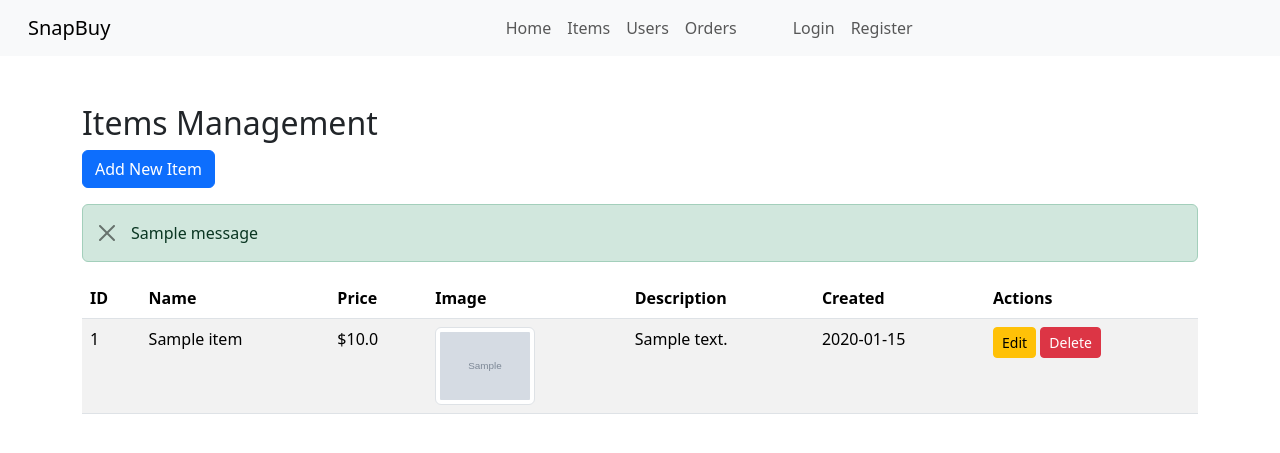
After one commit to tanloc04/DATN-AI, a Flask app: page /items in a window 1280 px wide. The commit adds this page. Shown: the top 453 px of the page. Run offline with Flask 3, Linux system fonts and the light colour scheme; tables that the repository leaves empty hold one stand-in row (values such as "Sample post"); grey boxes marked "Sample" are stand-in pictures; one stand-in notice (Sample message) is shown.

Commit message:
Table của Item và mấy form từ list, add, edit, delete của Item

```diff
--- a/SnapBuyWeb/market/routes.py
+++ b/SnapBuyWeb/market/routes.py
@@ -1,9 +1,8 @@
 from flask_login import login_user
-
 from market import app, db
 from flask import request, render_template, redirect, url_for, flash
-from market.models import Admin
-from market.forms import AdminRegisterForm, AdminLoginForm
+from market.models import Admin, Item
+from market.forms import AdminRegisterForm, AdminLoginForm, ItemForm
 
 @app.route('/')
 @app.route('/home')
@@ -12,56 +11,71 @@ def home_page():
 
 @app.route('/market')
 def market_page():
-    return render_template('market.html', products=products)
+    items = Item.query.all()
+    return render_template('market.html', items=items)
 
-@app.route('/add', methods=['GET', 'POST'])
-def add_product():
-    if request.method == 'POST':
-        name = request.form['name']
-        price = request.form['price']
-        description = request.form['description']
-        new_id = products[-1]['id'] + 1 if products else 1
-        products.append({
-            "id": new_id,
-            "name": name,
-            "price": price,
-            "description": description
-        })
-        return redirect(url_for('market_page'))
-    return render_template('add.html')
 
-@app.route('/delete/<int:id>')
-def delete_product(id):
-    global products
-    products = [p for p in products if p['id'] != id]
-    return redirect(url_for('market_page'))
+@app.route('/items')
+#@login_required
+def item_list():
+    items = Item.query.all()
+    return render_template('item/list.html', items=items)
 
-@app.route('/edit/<int:id>', methods=['GET', 'POST'])
-def edit_product(id):
-    product = next((p for p in products if p['id'] == id), None)
-    if not product:
-        return "NOT AVAILABLE", 404
 
-    if request.method == 'POST':
-        product['name'] = request.form['name']
-        product['price'] = request.form['price']
-        product['description'] = request.form['description']
-        return redirect(url_for('market_page'))
+@app.route('/items/add', methods=['GET', 'POST'])
+def add_item():
+    form = ItemForm()
+    if form.validate_on_submit():
+        item = Item(
+            name=form.name.data,
+            price=form.price.data,
+            description=form.description.data,
+            image_url=form.image_url.data
+        )
+        try:
+            db.session.add(item)
+            db.session.commit()
+            flash(f'Item "{item.name}" has been added successfully!', 'success')
+            return redirect(url_for('item_list'))
+        except Exception as e:
+            db.session.rollback()
+            flash(f'Error adding item: {str(e)}', 'danger')
+    return render_template('item/add.html', form=form)
 
-    return render_template('edit.html', product=product)
 
-@app.route('/orders')
-def order_list():
-    return render_template('orders.html', orders=orders)
+@app.route('/items/edit/<int:id>', methods=['GET', 'POST'])
+def edit_item(id):
+    item = Item.query.get_or_404(id)
+    form = ItemForm(obj=item)
 
-@app.route('/update_order/<int:id>', methods=['POST'])
-def update_order(id):
-    new_status = request.form.get('status')
-    for order in orders:
-        if order['id'] == id:
-            order['status'] = new_status
-            break
-    return redirect(url_for('order_list'))
+    if form.validate_on_submit():
+        item.name = form.name.data
+        item.price = form.price.data
+        item.description = form.description.data
+        item.image_url = form.image_url.data
+        try:
+            db.session.commit()
+            flash(f'Item "{item.name}" has been updated successfully!', 'success')
+            return redirect(url_for('item_list'))
+        except Exception as e:
+            db.session.rollback()
+            flash(f'Error updating item: {str(e)}', 'danger')
+
+    return render_template('item/edit.html', form=form, item=item)
+
+
+@app.route('/items/delete/<int:id>')
+def delete_item(id):
+    item = Item.query.get_or_404(id)
+    item_name = item.name
+    try:
+        db.session.delete(item)
+        db.session.commit()
+        flash(f'Item "{item_name}" has been deleted successfully!', 'success')
+    except Exception as e:
+        db.session.rollback()
+        flash(f'Error deleting item: {str(e)}', 'danger')
+    return redirect(url_for('item_list'))
 
 @app.route('/admin/register', methods=['GET', 'POST'])
 def register_admin():
--- a/SnapBuyWeb/market/templates/base.html
+++ b/SnapBuyWeb/market/templates/base.html
@@ -7,6 +7,9 @@
 
     <!-- Bootstrap CSS -->
     <link rel="stylesheet" href="https://cdn.jsdelivr.net/npm/bootstrap@5.3.7/dist/css/bootstrap.rtl.min.css" integrity="sha384-Xbg45MqvDIk1e563NLpGEulpX6AvL404DP+/iCgW9eFa2BqztiwTexswJo2jLMue" crossorigin="anonymous">
+    <!-- Bootstrap Icons -->
+    <link rel="stylesheet" href="https://cdn.jsdelivr.net/npm/bootstrap-icons@1.11.0/font/bootstrap-icons.css">
+
     <title>
       {% block title %}
       {% endblock %}
@@ -15,17 +18,17 @@
   <body>
     <nav class="navbar navbar-expand-lg bg-body-tertiary">
       <div class="container-fluid">
-        <a class="navbar-brand" href="#">SnapBuy</a>
+        <a class="navbar-brand" href="{{ url_for('home_page') }}">SnapBuy</a>
         <button class="navbar-toggler" type="button" data-bs-toggle="collapse" data-bs-target="#navbarSupportedContent" aria-controls="navbarSupportedContent" aria-expanded="false" aria-label="Toggle navigation">
           <span class="navbar-toggler-icon"></span>
         </button>
         <div class="collapse navbar-collapse" id="navbarSupportedContent">
           <ul class="navbar-nav me-auto mb-2 mb-lg-0">
             <li class="nav-item">
-              <a class="nav-link active" aria-current="page" href="#">Home</a>
+              <a class="nav-link" href="{{ url_for('home_page') }}">Home</a>
             </li>
             <li class="nav-item">
-              <a class="nav-link" href="#">Items</a>
+              <a class="nav-link" href="{{ url_for('item_list') }}">Items</a>
             </li>
             <li class="nav-item">
               <a class="nav-link" href="#">Users</a>
@@ -34,26 +37,21 @@
               <a class="nav-link" href="#">Orders</a>
             </li>
           </ul>
-          <ul class="navbar-nav me-auto mb-2 mb-lg-0">
+          <ul class="navbar-nav ms-auto mb-2 mb-lg-0">
             <li class="nav-item">
-              <a class="nav-link" href="#">Login</a>
+              <a class="nav-link" href="{{ url_for('login_admin') }}">Login</a>
             </li>
             <li class="nav-item">
-              <a class="nav-link" href="#">Register</a>
+              <a class="nav-link" href="{{ url_for('register_admin') }}">Register</a>
             </li>
           </ul>
         </div>
       </div>
   </nav>
 
-
-
       {% block content %}
 
       {% endblock %}
-
-
-
 
     <!-- Optional JavaScript; choose one of the two! -->
 
@@ -63,7 +61,7 @@
     <!-- Option 2: Separate Popper and Bootstrap JS -->
     <!--
     <script src="https://cdn.jsdelivr.net/npm/@popperjs/core@2.11.8/dist/umd/popper.min.js" integrity="sha384-I7E8VVD/ismYTF4hNIPjVp/Zjvgyol6VFvRkX/vR+Vc4jQkC+hVqc2pM8ODewa9r" crossorigin="anonymous"></script>
-    <script src="https://cdn.jsdelivr.net/npm/bootstrap@5.3.7/dist/js/bootstrap.min.js" integrity="sha384-7qAoOXltbVP82dhxHAUje59V5r2YsVfBafyUDxEdApLPmcdhBPg1DKg1ERo0BZlK" crossorigin="anonymous"></script>
+    <script src="https://cdn.jsdelivr.net/npm/bootstrap@5.3.7/dist/js/bootstrap.min.js" integrity="sha384-7qAoOXltbVP82dhxHAUje59V5r2YsVfBafyUDxEdApLPmcdhBPg1ERo0BZlK" crossorigin="anonymous"></script>
     -->
   </body>
 </html>
--- /dev/null
+++ b/SnapBuyWeb/market/templates/item/list.html
@@ -0,0 +1,73 @@
+{% extends 'base.html' %}
+
+{% block title %}
+    Items Management - SnapBuy
+{% endblock %}
+
+{% block content %}
+    <div class="container my-5">
+        <div class="row">
+            <div class="col">
+                <h2>Items Management</h2>
+                <a href="{{ url_for('add_item') }}" class="btn btn-primary mb-3">Add New Item</a>
+
+                {% with messages = get_flashed_messages(with_categories=true) %}
+                    {% if messages %}
+                        {% for category, message in messages %}
+                            <div class="alert alert-{{ 'success' if category == 'success' else 'danger' }} alert-dismissible fade show" role="alert">
+                                {{ message }}
+                                <button type="button" class="btn-close" data-bs-dismiss="alert" aria-label="Close"></button>
+                            </div>
+                        {% endfor %}
+                    {% endif %}
+                {% endwith %}
+
+                {% if items %}
+                    <table class="table table-striped">
+                        <thead>
+                            <tr>
+                                <th>ID</th>
+                                <th>Name</th>
+                                <th>Price</th>
+                                <th>Image</th>
+                                <th>Description</th>
+                                <th>Created</th>
+                                <th>Actions</th>
+                            </tr>
+                        </thead>
+                        <tbody>
+                            {% for item in items %}
+                                <tr>
+                                    <td>{{ item.id }}</td>
+                                    <td>{{ item.name }}</td>
+                                    <td>${{ item.price|float|round(2) }}</td>
+                                    <td>
+                                        {% if item.image_url %}
+                                            <img src="{{ item.image_url }}" alt="{{ item.name }}" class="img-thumbnail" style="max-width: 100px;">
+                                        {% else %}
+                                            -
+                                        {% endif %}
+                                    </td>
+                                    <td>{{ item.description|default('-') }}</td>
+                                    <td>{{ item.created_at.strftime('%Y-%m-%d') }}</td>
+                                    <td>
+                                        <a href="{{ url_for('edit_item', id=item.id) }}" class="btn btn-warning btn-sm">Edit</a>
+                                        <a href="{{ url_for('delete_item', id=item.id) }}" class="btn btn-danger btn-sm" onclick="return confirm('Are you sure you want to delete {{ item.name }}?')">Delete</a>
+                                    </td>
+                                </tr>
+                            {% endfor %}
+                        </tbody>
+                    </table>
+                {% else %}
+                    <div class="text-center">
+                        <div class="alert alert-info">
+                            <h4>No items found</h4>
+                            <p>Start by adding your first item to the inventory.</p>
+                            <a href="{{ url_for('add_item') }}" class="btn btn-primary">Add New Item</a>
+                        </div>
+                    </div>
+                {% endif %}
+            </div>
+        </div>
+    </div>
+{% endblock %}
```
Also changed, not shown: SnapBuyWeb/market/forms.py (+10 -1 lines), SnapBuyWeb/market/models.py (+11 -2 lines), SnapBuyWeb/market/templates/item/add.html (+62 -19 lines), SnapBuyWeb/market/templates/item/edit.html (+67 -19 lines).
